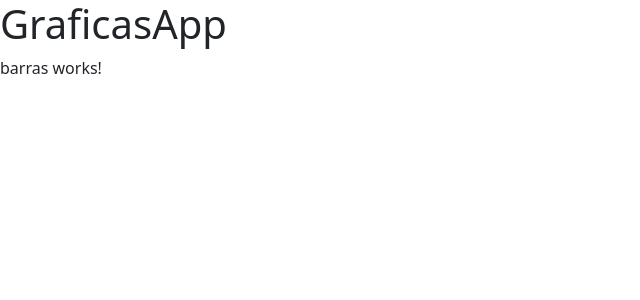
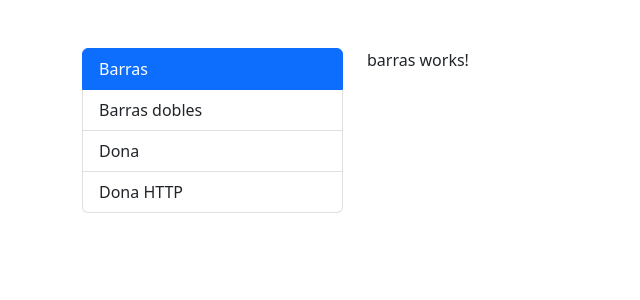
Before and after one commit to Agus-Ca/GraficasApp-Angular, an Angular app: page /graficas/barras in a window 1280 px wide. Shown: the top 300 px of the page, without its empty margins (0-640 px from the left). Built offline with nearby package versions, Linux system fonts and the light colour scheme.

Commit message:
menu de la app

```diff
--- a/src/app/app.component.html
+++ b/src/app/app.component.html
@@ -1,3 +1,9 @@
-<h1>GraficasApp</h1>
+<div class="row mt-5">
+    <div class="col-md-3 col-sm-12">
+        <app-menu></app-menu>
+    </div>
 
-<router-outlet></router-outlet>
+    <div class="col-md-9 col-sm-12">
+        <router-outlet></router-outlet>
+    </div>
+</div>
--- /dev/null
+++ b/src/app/shared/interfaces/MenuItem.interface.ts
@@ -0,0 +1,4 @@
+export interface MenuItem {
+    ruta: string;
+    texto: string;
+}
--- a/src/app/shared/menu/menu.component.html
+++ b/src/app/shared/menu/menu.component.html
@@ -1 +1,8 @@
-<p>menu works!</p>
+<ul class="list-group">
+    <li *ngFor="let item of menu"
+        class="list-group-item"
+        [routerLink]="item.ruta"
+        routerLinkActive="active">
+        {{ item.texto }}
+    </li>
+</ul>
--- a/src/app/shared/menu/menu.component.ts
+++ b/src/app/shared/menu/menu.component.ts
@@ -1,16 +1,36 @@
-import { Component, OnInit } from '@angular/core';
+import { Component } from '@angular/core';
+import { MenuItem } from '../interfaces/MenuItem.interface';
 
 @Component({
   selector: 'app-menu',
   templateUrl: './menu.component.html',
   styles: [
+    `
+      li {
+        cursor: pointer;
+      }
+    `
   ]
 })
-export class MenuComponent implements OnInit {
+export class MenuComponent {
 
-  constructor() { }
-
-  ngOnInit(): void {
-  }
+  menu: MenuItem[] = [
+    {
+      ruta: './graficas/barras',
+      texto: 'Barras'
+    },
+    {
+      ruta: './graficas/barras-dobles',
+      texto: 'Barras dobles'
+    },
+    {
+      ruta: './graficas/dona',
+      texto: 'Dona'
+    },
+    {
+      ruta: './graficas/dona-http',
+      texto: 'Dona HTTP'
+    }
+  ]
 
 }
--- a/src/index.html
+++ b/src/index.html
@@ -11,7 +11,7 @@
   <link href="https://cdn.jsdelivr.net/npm/bootstrap@5.2.0/dist/css/bootstrap.min.css" rel="stylesheet" integrity="sha384-gH2yIJqKdNHPEq0n4Mqa/HGKIhSkIHeL5AyhkYV8i59U5AR6csBvApHHNl/vI1Bx" crossorigin="anonymous">
 
 </head>
-<body>
+<body class="container">
   <app-root></app-root>
 </body>
 </html>
```
Also changed, not shown: 1 other file (tests, documents, lock files or other folders).
